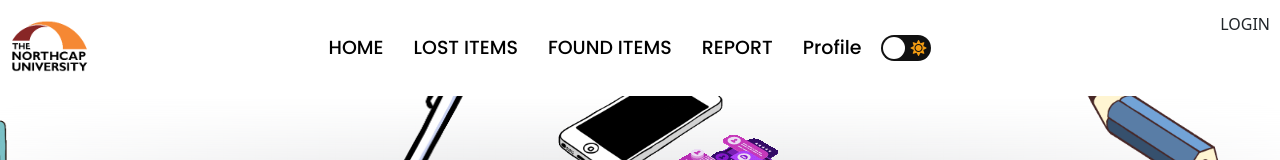
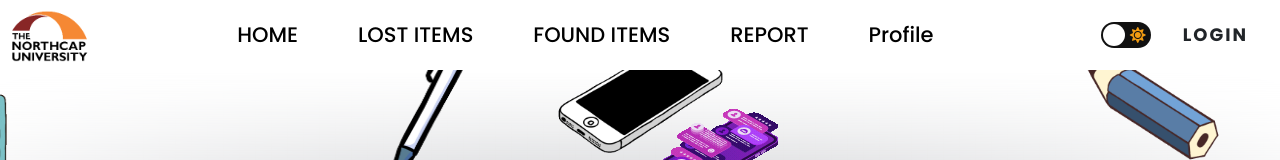
Before and after one commit to YashSharma10/LostAndFound, a React (Vite) app in the folder frontend/: page / in a window 1280 px wide. Shown: the top 160 px of the page. Built offline with nearby package versions, Linux system fonts and the light colour scheme; no server answers; a web font is replaced by a local one.

Commit message:
Header complete without google auth

```diff
--- a/frontend/src/Components/Header.jsx
+++ b/frontend/src/Components/Header.jsx
@@ -139,16 +139,21 @@ function Header() {
   const [imgUrl, setImgUrl] = useState(ncu);
 
   const [screenWidth, setScreenWidth] = useState(window.innerWidth);
-
+  function reload() {
+    window.location.reload()
+  }
   useEffect(() => {
     const handleResize = () => {
       setScreenWidth(window.innerWidth);
     };
     if (screenWidth > 900) {
       setToggle(true);
-    } else setToggle(false);
+    }
+     else setToggle(false);
     window.addEventListener("resize", handleResize);
-  }, [window.innerWidth,toggle]);
+    console.log(toggle);
+
+  }, [window.innerWidth]);
 
   useEffect(() => {
     const bodyClass = document.body.classList;
@@ -208,19 +213,19 @@ function Header() {
         </div>
         <div className="head">
           <nav className="navbar">
-            <Link to="/Home" onClick={() => setToggle(!toggle)}>
+            <Link to="/Home" onClick={reload}>
               HOME
             </Link>
-            <Link to="/Lostitm" onClick={() => setToggle(!toggle)}>
+            <Link to="/Lostitm" onClick={reload}>
               LOST ITEMS
             </Link>
-            <Link to="/Founditm" onClick={() => setToggle(!toggle)}>
+            <Link to="/Founditm" onClick={reload}>
               FOUND ITEMS
             </Link>
-            <Link to="/Report" onClick={() => setToggle(!toggle)}>
+            <Link to="/Report" onClick={reload}>
               REPORT
             </Link>
-            <Link to="/Profile" onClick={() => setToggle(!toggle)}>
+            <Link to="/Profile" onClick={reload}>
               Profile
             </Link>
           </nav>
--- a/frontend/src/Components/header.css
+++ b/frontend/src/Components/header.css
@@ -1,232 +1,163 @@
-/* Basic styles for the header, logo, and toggler */
-.toggle-header {
-  background-color: transparent;
-  display: none;
-  align-items: center;
-  justify-content: space-between;
-}
-
-.logo-img {
-  width: 80px;
-  transition: transform 0.3s ease;
-}
-
-.logo {
-  width: 100px !important;
-  position: absolute;
-  left: 10px;
-  height: auto !important;
-}
-
-.logo-img-mob {
-  width: 80px;
+.toogle-header{
+  background-color: #191e30;
   display: none;
 }
-
-.toggler {
+.toggler{
   color: #ff9011;
-  font-size: 40px;
+  font-size: 60px;
   padding: 10px;
-  border: none;
-  background: none;
-  display: none; /* Hide by default */
-  transition: transform 0.3s ease, color 0.3s ease;
 }
-
-.toggler:hover {
-  transform: rotate(90deg);
-  color: #ffdb58;
-}
-
 .page-header {
   position: relative;
   top: 0;
   width: 100%;
   display: flex;
+  justify-content: center;
   align-items: center;
   z-index: 100;
   background-color: #ffffff;
-  padding: 15px 30px;
-  transition: background-color 0.3s ease, box-shadow 0.3s ease;
-  justify-content: center;
-  align-content: center;
-  flex-wrap: wrap;
-  flex-direction: row;
 }
 
-.page-header.open {
-  background-color: #f8f8f8;
-  position: relative;
-  margin-top: 70px;
+.logo {
+  margin: 10px;
+  margin-right: auto;
+}
+
+.head {
+  flex: 1;
+  text-align: center;
 }
 
 .navbar {
-  display: flex;
-  align-items: center;
-  justify-content: center;
-  text-align: center;
-  gap: 30px;
-  transition: all 0.3s ease;
+  display: inline-block !important;
+  justify-content: center !important;
 }
 
 .navbar a {
-  font-size: 19px;
+  margin: 0 30px;
+  font-size: 21px;
   color: rgb(0, 0, 0);
   text-decoration: none;
   font-weight: 500;
-  font-family: "Poppins", sans-serif;
-  transition: color 0.2s ease-in-out, transform 0.2s ease-in-out;
-  position: relative;
-}
-
-.navbar a::before {
-  content: '';
-  position: absolute;
-  width: 0;
-  height: 2px;
-  bottom: -3px;
-  left: 50%;
-  background-color: #ff9011;
-  transition: width 0.3s ease, left 0.3s ease;
-}
-
-.navbar a:hover::before {
-  width: 100%;
-  left: 0;
+  transition: 0.2s;
+  cursor: pointer;
+  font-family: "Poppins";
+  justify-content: center;
 }
 
 .navbar a:hover,
 .navbar a:active {
   color: #ff9011;
-  transform: scale(1.05);
 }
 
-.switch-container {
-  display: flex;
-  align-items: center;
-  left: 150px;
-  position: relative;
+.logo-img {
+  width: 80px;
 }
 
 .btns {
-  position: absolute;
-  right: 10px;
-  top: 15px;
+  display: flex;
+  justify-content: center;
+  align-items: center;
+  margin-left: auto;
+  margin-right: 20px;
 }
 
-.menu-toggle {
-  display: none;
-  font-size: 30px;
-  background: none;
-  border: none;
-  color: #000;
-  cursor: pointer;
-  margin-left: 20px;
-  transition: transform 0.3s ease;
+.btns a {
+  gap: 7px;
+  position: relative;
+  display: flex;
+  padding: 7px 12px;
+  font-size: 18px;
+  text-decoration: none;
+  text-transform: uppercase;
+  letter-spacing: 2px;
+  transition: 0.3s;
+  font-family: "Poppins", sans-serif;
+  font-weight: 700;
+  border-radius: 20px;
+  align-items: center;
+  justify-content: center;
 }
 
-.menu-toggle:hover {
-  transform: rotate(180deg);
+.blue-btn {
+  background-color: #3a4affd4;
+  color: #000000;
+  border-radius: 21px;
 }
 
-.checkbox-label {
-  display: flex;
-  align-items: center;
-  cursor: pointer;
+.blue-btn:hover {
+  background-color: #6874ffd4;
+  color: black;
 }
 
-/* Mobile view */
-@media (max-width: 900px) {
-  .toggle-header {
-    display: flex; /* Show on mobile screens */
-    justify-content: space-between;
+/* Dark mode styles */
+body.dark .page-header {
+  background-color: #191e30;
 }
 
-  .toggler {
-    display: block; /* Show on smaller screens */
+body.dark .navbar a {
+  color: #ffffff;
 }
 
-  .page-header {
-    flex-direction: column;
-    justify-content: space-between;
-    padding: 20px;
-    background-color: #ffffff;
+body.dark .navbar a:hover,
+body.dark .navbar a:active {
+  color: #ff9011;
 }
 
-  .logo-mob {
-    display: flex;
+body.dark .blue-btn {
+  background-color: #3a4affd4;
+  color: #ffffff;
 }
 
-  .logo-img-mob {
-    display: flex;
-    justify-content: flex-start;
-    margin-bottom: 0;
+body.dark .blue-btn:hover {
+  background-color: #6874ffd4;
+  color: white;
 }
 
-  .logo-img {
-    display: none;
+@media (max-width: 768px) {
+  .toogle-header{
+    display: block;
   }
-
-  .navbar {
-    display: none; /* Initially hidden */
+  .page-header {
+    /* display: none; */
+    /* display: flex; */
     flex-direction: column;
+    justify-content: center;
+    align-items: center;
+  }
+  .head{
+    display: flex;
+    gap: 10px;
     width: 100%;
   }
-
-  .navbar.open {
-    display: flex; /* Show when toggled */
+  .logo{
+    display: flex;
+    width: 100%;
+    justify-content: center;
+    margin-bottom: 10px;
+  }
+  .navbar a{
+    width: max-content;
+    display: flex;
     flex-direction: column;
-    position: absolute;
-    top: 70px;
-    left: 0;
-    width: 100%;
-    background: rgba(44, 67, 255, 0.4);
-    box-shadow: 0 8px 32px 0 rgba(31, 38, 135, 0.37);
-    backdrop-filter: blur(7.5px);
-    -webkit-backdrop-filter: blur(7.5px);
-    border-radius: 10px;
-    border: 1px solid rgba(255, 255, 255, 0.18);
-    padding-top: 20px;
-    z-index: 99;
-    animation: slideDown 0.5s ease-in-out; /* Animation */
+    gap: 30px;
+    justify-content: start;
+    margin-bottom: 10px;
   }
-
-  @keyframes slideDown {
-    from {
-      opacity: 0;
-      transform: translateY(-10%);
-    }
-    to {
-      opacity: 1;
-      transform: translateY(0);
-    }
-  }
-
-  .navbar a {
-    font-size: 22px;
-    padding: 10px;
-    color: #ffffff;
-    text-shadow: 1px 2px 4px rgba(0, 0, 0, 0.8);
-    transition: margin 0.5s ease, color 0.2s, text-shadow 0.2s;
-  }
-
-  .navbar a:hover {
-    color: #ffdb58;
-  }
-
-  .btns {
+  .btns{
     width: 100%;
     margin-bottom: 10px;
   }
-
-  .home {
+ .home{
   display: flex;
-    align-items: center;
+  flex-direction: column;
   gap: 20px;
+  margin-bottom: 200px;
  }
-
+}
 .dropdown {
   position: relative;
+  display: inline-block;
 }
 
 .dropbtn {
@@ -235,33 +166,37 @@
   cursor: pointer;
   display: flex;
   align-items: center;
-    gap: 10px;
-    padding: 10px;
-    color: #ffffff;
 }
 
 .dropdown-content {
   display: none;
   position: absolute;
-    background-color: #333;
+  background-color: #f9f9f9;
   min-width: 160px;
-    box-shadow: 0 8px 16px rgba(0, 0, 0, 0.2);
+  box-shadow: 0px 8px 16px 0px rgba(0,0,0,0.2);
   z-index: 1;
+}
+
+.dropdown-content a,
+.dropdown-content button {
+  color: black;
+  padding: 12px 16px;
+  text-decoration: none;
+  display: block;
+  border: none;
+  background: none;
+  cursor: pointer;
+}
+
+.dropdown-content a:hover,
+.dropdown-content button:hover {
+  background-color: #f1f1f1;
 }
 
 .dropdown:hover .dropdown-content {
   display: block;
 }
 
-  .dropdown-content a {
-    color: #ffffff;
-    padding: 12px 16px;
-    text-decoration: none;
-    display: block;
-    transition: background-color 0.2s;
+.dropdown:hover .dropbtn {
+  background-color: #ddd;
 }
-
-  .dropdown-content a:hover {
-    background-color: #444;
-  }
-}
```
Lines whose indentation alone changed are shown as unchanged.
